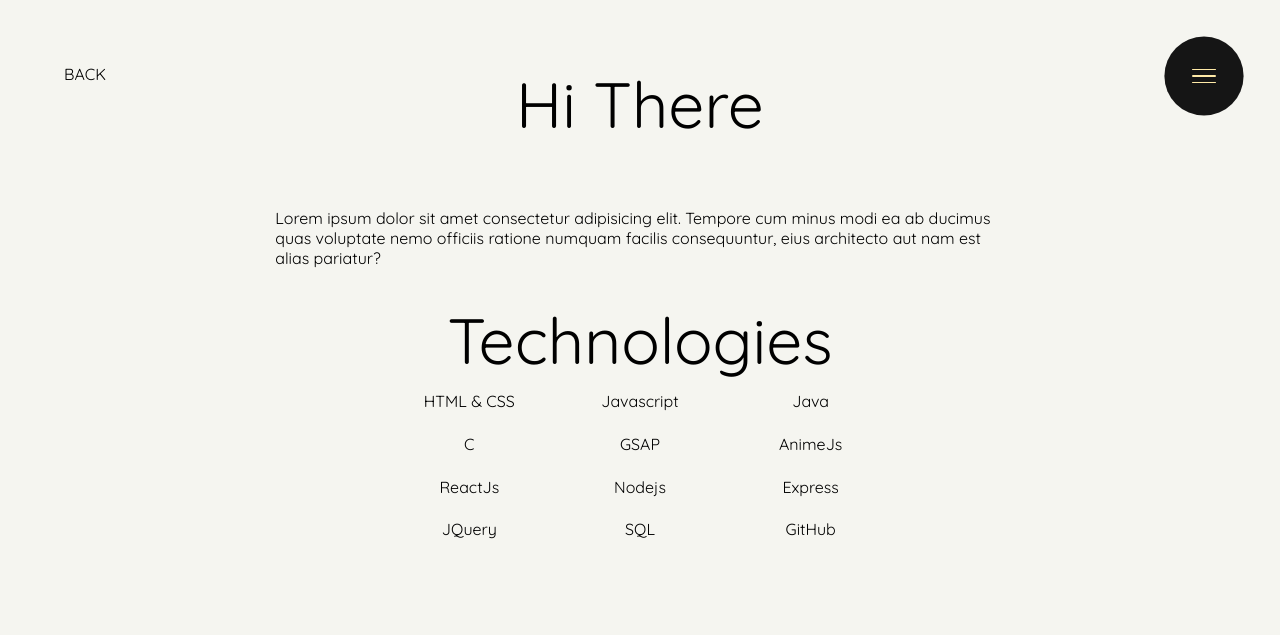
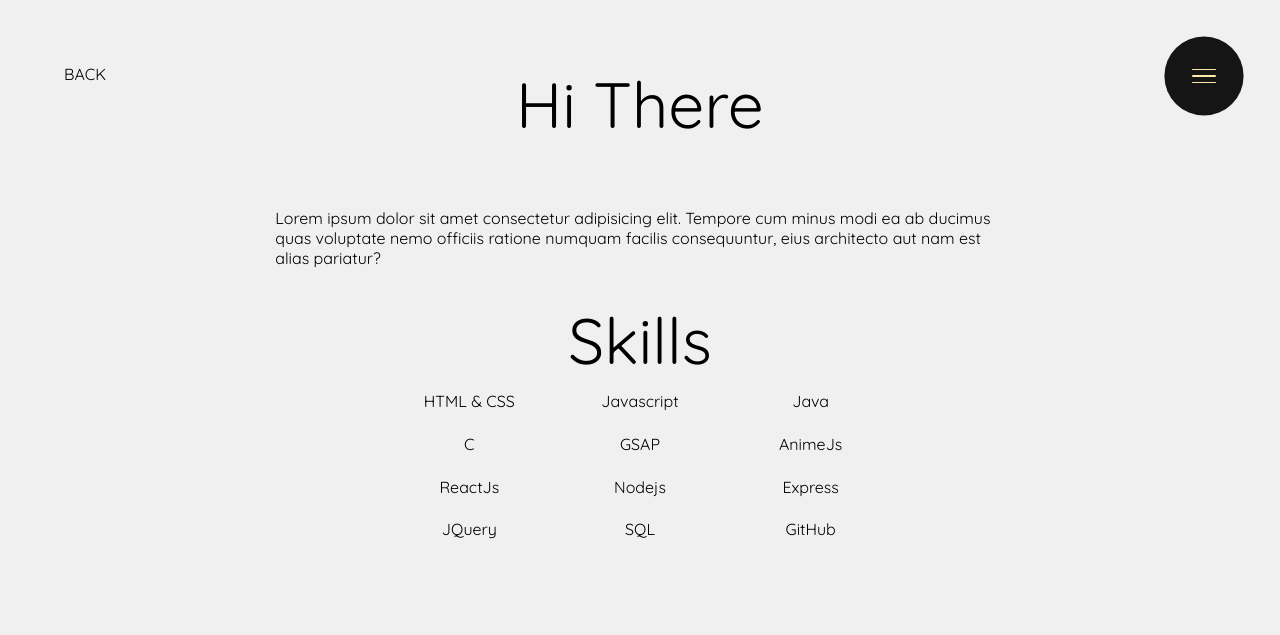
Before and after one commit to ma-altaf/portfolio, a website built with webpack: page public/about.html in a window 1280 px wide. Built offline with nearby package versions, Linux system fonts and the light colour scheme; what @barba/core, smooth-scrollbar would draw is missing.

Commit message:
minor visual changes
- Changed "technologies" to "skills" in the about page
- changed the primary color slightly

```diff
--- a/public/about.html
+++ b/public/about.html
@@ -38,7 +38,7 @@
                 </div>
             </section>
             <section id="techSect">
-                <h1><p>Technologies</p></h1>
+                <h1><p>Skills</p></h1>
                 <div id="techBox">
                     <p>HTML & CSS</p>
                     <p>Javascript</p>
--- a/src/styles/index.scss
+++ b/src/styles/index.scss
@@ -2,7 +2,7 @@
 @import url("https://fonts.googleapis.com/icon?family=Material+Icons");
 
 :root {
-    --primaryColor: #f5f5f0;
+    --primaryColor: #f0f0f0;
     --secondaryColor: #151515;
     --accent-color: #ffeaa7;
     --name-box-w: 30vw;
```
